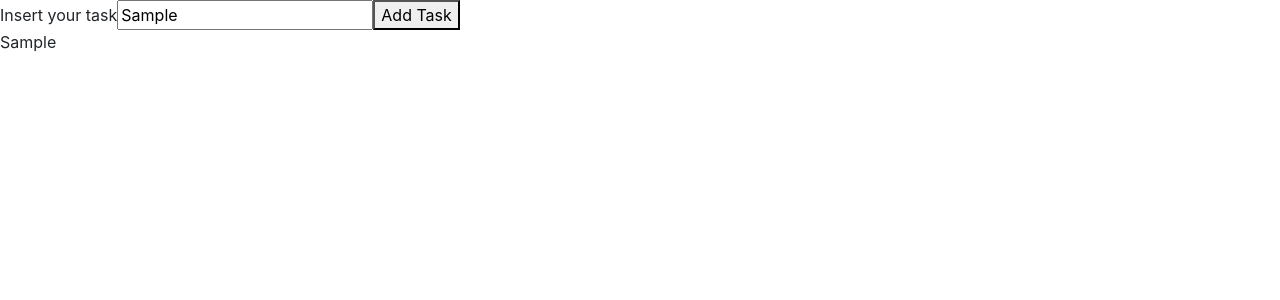
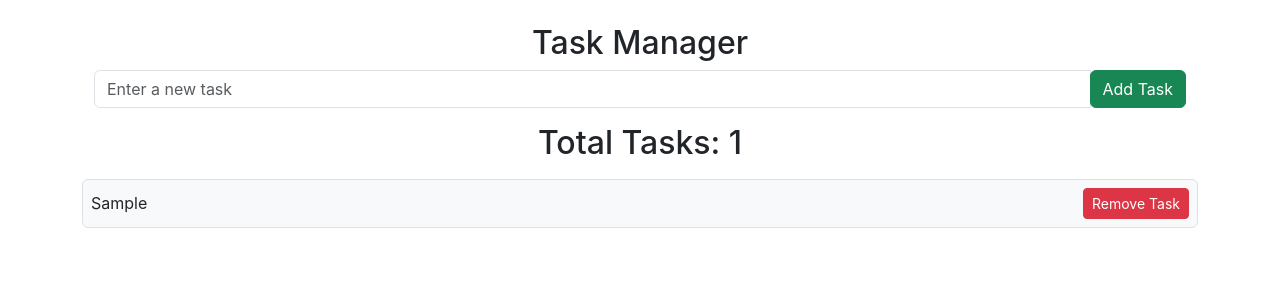
Before and after one commit to GittyBurstein/web, a React (Create React App) app: page / in a window 1280 px wide. Both pictures are taken after typing "Sample" into the empty fields and a click on the button "Add Task". Shown: the top 300 px of the page. Built offline with nearby package versions, Linux system fonts and the light colour scheme; the HTML template or start-up script is replaced by a standard one.

Commit message:
perfect Redux

```diff
--- a/src/Lesson-5-Redux/componnents/Screen.js
+++ b/src/Lesson-5-Redux/componnents/Screen.js
@@ -1,12 +1,19 @@
 import ShowTask from "./ShowTask";
+import Task from "./Task";
 import {useSelector} from 'react-redux';
 export default function Screen()
 {
     const tasklist=useSelector((state)=>state.todos);
+    const counter = useSelector((state) => state.counter);
     return(
-    <>
-     <ShowTask ></ShowTask>
-     {tasklist.map(t=>(<p>{t}</p>))}
-    </>
+      <div className="container mt-4">
+      <ShowTask />
+      <h2 className="text-center mt-3">Total Tasks: {counter}</h2> {/* Display the counter here */}
+      <div className="task-list mt-3">
+          {tasklist.map((t, index) => (
+              <Task key={index} value={t} id={index} />
+          ))}
+      </div>
+  </div>
   );
 }
--- a/src/Lesson-5-Redux/componnents/ShowTask.js
+++ b/src/Lesson-5-Redux/componnents/ShowTask.js
@@ -6,11 +6,31 @@ export default function ShowTask() {
     const [input, setInput] = useState('');
     const dispatch = useDispatch();
 
+    const handleAddTask = () => {
+        if (input.trim()) {
+            dispatch(addition(input)); // Dispatch the action to add the task
+            setInput(''); // Clear the input after adding
+        }
+    };
     return (
         <>
-            <label>Insert your task</label>
-            <input value={input} onChange={e => setInput(e.target.value)} />
-            <button onClick={() => dispatch(addition(input))}>Add Task</button>
+            <div className="container mt-4">
+            <h2 className="text-center">Task Manager</h2>
+            <div className="input-group mb-3">
+                <input
+                    type="text"
+                    className="form-control"
+                    value={input}
+                    onChange={(e) => setInput(e.target.value)}
+                    placeholder="Enter a new task"
+                />
+                <div className="input-group-append">
+                    <button className="btn btn-success" onClick={handleAddTask}>
+                        Add Task
+                    </button>
+                </div>
+            </div>
+        </div>
         </>
     );
 }
--- a/src/Lesson-5-Redux/componnents/Task.js
+++ b/src/Lesson-5-Redux/componnents/Task.js
@@ -6,9 +6,14 @@ export default function Task({ value, id }) {
     const dispatch = useDispatch();
 
     return (
-        <>
-            <p>{value}</p>
-            <button onClick={() => dispatch(removal(id))}>Remove the task</button>
-        </>
+        <div className="task-item d-flex justify-content-between align-items-center p-2 border bg-light mb-2 rounded">
+        <p className="mb-0">{value}</p>
+        <button
+            className="btn btn-danger btn-sm"
+            onClick={() => dispatch(removal(id))}
+        >
+            Remove Task
+        </button>
+    </div>
     );
 }
```
